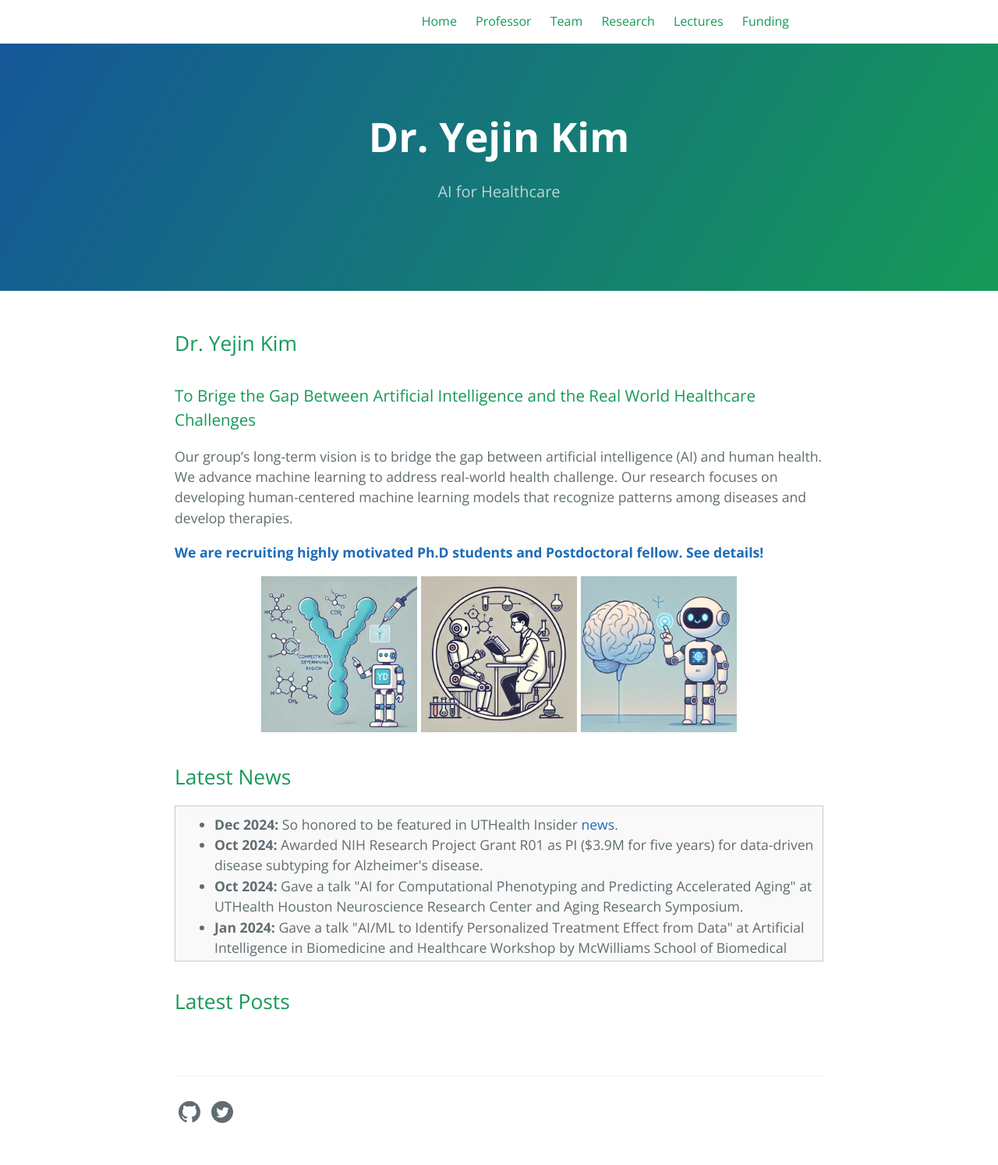
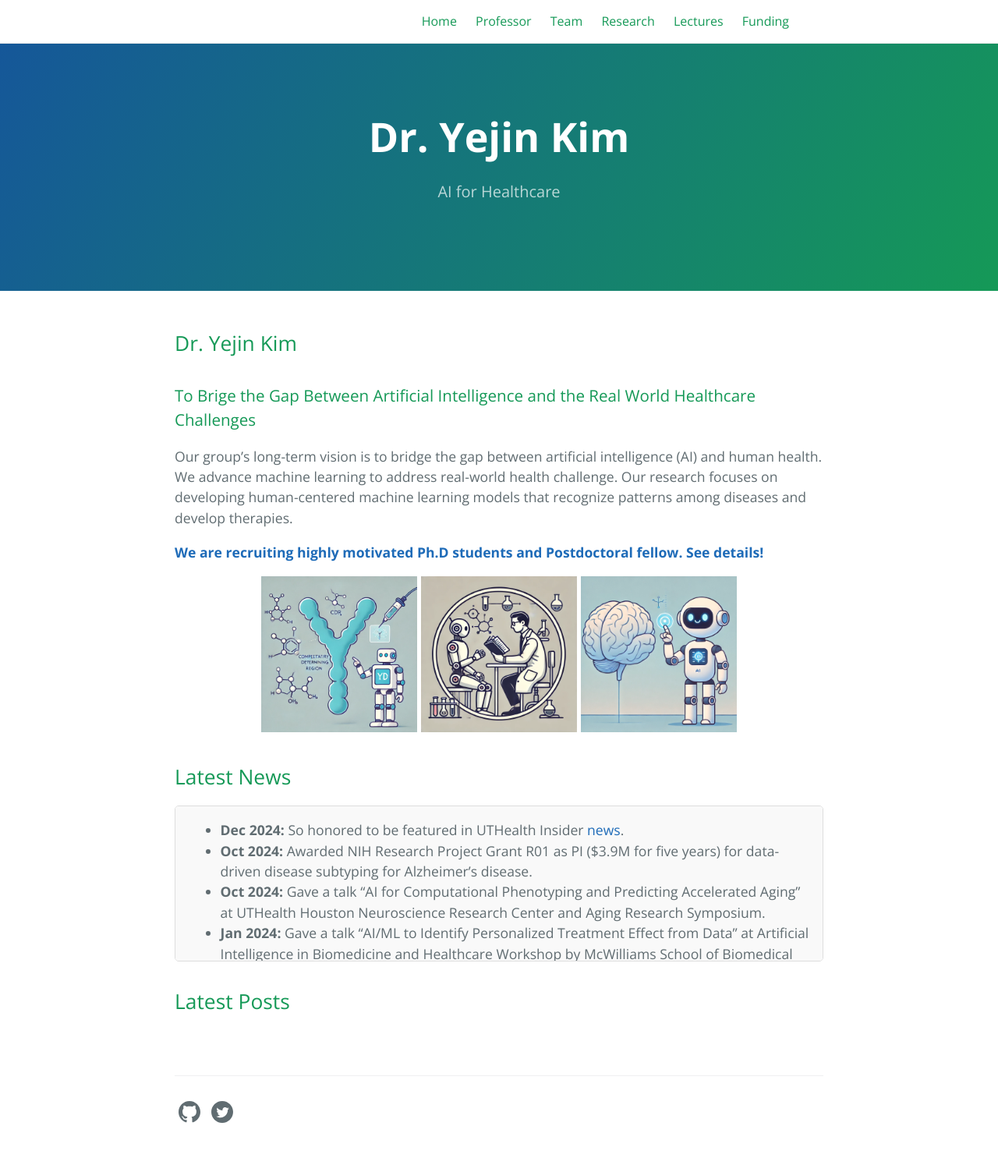
Before and after one commit to yejinjkim/yejinjkim.github.io, a Jekyll site: the page built from index.md, in a window 1280 px wide. Shown: the whole page at 78% size. Built offline with Jekyll 4.4.1, drawn with Linux system fonts in a browser that asks for light colours; our own code applies the rules of GitHub Pages for plain Markdown files.

Commit message:
update publication list

```diff
--- a/assets/css/style.scss
+++ b/assets/css/style.scss
@@ -40,7 +40,7 @@
 .research-box {
   display: block;
   text-align: center;
-  width: 300px;
+  width: 250px;
   border: 1px solid #ddd;
   border-radius: 5px;
   overflow: hidden;
@@ -65,3 +65,14 @@
   margin: 0;
   background: #f9f9f9;
 }
+
+
+/* Custom styles for the scroll box in Selected Presentation */
+.scroll-box {
+  max-height: 200px;      // Adjust the height as needed
+  overflow-y: auto;       // This enables vertical scrolling
+  padding: 1em;
+  border: 1px solid #ddd;
+  background-color: #f9f9f9;
+  border-radius: 5px;
+}
--- a/index.md
+++ b/index.md
@@ -17,27 +17,26 @@
 
 ## Latest News
 
-<div style="max-height: 200px; overflow-y: auto; border: 1px solid #ccc; padding: 10px; background-color: #f9f9f9;">
-  <ul>
-    <li><strong>Dec 2024:</strong> So honored to be featured in UTHealth Insider <a href="https://www.linkedin.com/feed/update/urn:li:activity:7274468512646017024/">news</a>.</li>
-    <li><strong>Oct 2024:</strong> Awarded NIH Research Project Grant R01 as PI ($3.9M for five years) for data-driven disease subtyping for Alzheimer's disease.</li>
-    <li><strong>Oct 2024:</strong> Gave a talk "AI for Computational Phenotyping and Predicting Accelerated Aging" at UTHealth Houston Neuroscience Research Center and Aging Research Symposium.</li>
-    <li><strong>Jan 2024:</strong> Gave a talk "AI/ML to Identify Personalized Treatment Effect from Data" at Artificial Intelligence in Biomedicine and Healthcare Workshop by McWilliams School of Biomedical Informatics, UTHealth Houston.</li>
-    <li><strong>Nov 2023:</strong> Awarded NIH Research Project Grant R01 as PI ($4M for five years) on federated learning for multiple clinical data.</li>
-    <li><strong>Aug 2023:</strong> Our work, <a href="https://arxiv.org/abs/2304.10946">CancerGPT</a>, was invited for a talk at <a href="https://www.pathai.com">PathAI</a>.</li>
-    <li><strong>May 2023:</strong> Gave an invited talk at <a href="https://www2023.thewebconf.org">The Web Conference 2023 Health Day</a>.</li>
-    <li><strong>Mar 2023:</strong> Gave an invited talk at BERD Core, UTHealth McGovern Medical School, and Data Science Core at SBMI.</li>
-    <li><strong>Mar 2023:</strong> Honored to serve as a grant review panelist for United Kingdom Research and Innovation.</li>
-    <li><strong>Nov 2022:</strong> Served as a grant review panelist for AI in Healthcare (Fonds de recherche du Québec & Ministry of Innovation, Science & Technology - Israel).</li>
-    <li><strong>Nov 2022:</strong> Gave a talk at <a href="https://www.aihealthconference.com">AI in Health Conference</a>, organized by Rice Ken Kennedy Institute.</li>
-    <li><strong>Sep 2022:</strong> Our vaccine and Alzheimer's study was invited to testify before the U.S. Department of Health & Human Services.</li>
-    <li><strong>Jan 2021:</strong> Top 10% most cited <i>PLoS One</i> article in 2016 <a href="http://journals.plos.org/plosone/article?id=10.1371/journal.pone.0159788">[paper]</a>.</li>
-    <li><strong>Jul 2020:</strong> Selected as an AAIC 2020 Highlighted Poster.</li>
-    <li><strong>Jul 2020:</strong> Our team's vaccine and Alzheimer's study was covered by <a href="https://www.npr.org/sections/health-shots/2020/07/27/894731147/flu-shot-and-pneumonia-vaccine-might-reduce-alzheimers-risk-research-shows">NPR</a>, <a href="https://www.cnn.com/2020/07/27/health/flu-pneumonia-shot-lowers-alzheimers-risk-wellness/index.html">CNN</a>, and <a href="https://www.sciencedaily.com/releases/2022/06/220624123814.htm">ScienceDaily</a>.</li>
-    <li><strong>Apr 2020:</strong> Ranked 2nd in the International <a href="https://www.synapse.org/#!Synapse:syn20940518/wiki/596265">DREAM Challenge for Drug Repurposing</a>.</li>
-    <li><strong>Jan 2020:</strong> Served as a grant review panelist for <a href="https://www.fnr.lu/international-cooperation/nsf/">Luxembourg National Science Foundation</a>.</li>
-    <li><strong>Nov 2020:</strong> Gave a talk at <a href="https://www.aihealthconference.com">AI in Health Conference</a>, organized by Rice Ken Kennedy Institute.</li>
-    <li><strong>Sep 2019:</strong> Initiated the <a href="https://sbmi.uth.edu/datathon/">SBMI Datathon Series</a> as an organizer.</li>
-    <li><strong>Sep 2019:</strong> Awarded Robert Wood Johnson Foundation Health Data 4 Action grant as PI.</li>
-  </ul>
+
+<div class="scroll-box" markdown="1">
+- **Dec 2024:** So honored to be featured in UTHealth Insider [news](https://www.linkedin.com/feed/update/urn:li:activity:7274468512646017024/).
+- **Oct 2024:** Awarded NIH Research Project Grant R01 as PI ($3.9M for five years) for data-driven disease subtyping for Alzheimer's disease.
+- **Oct 2024:** Gave a talk "AI for Computational Phenotyping and Predicting Accelerated Aging" at UTHealth Houston Neuroscience Research Center and Aging Research Symposium.
+- **Jan 2024:** Gave a talk "AI/ML to Identify Personalized Treatment Effect from Data" at Artificial Intelligence in Biomedicine and Healthcare Workshop by McWilliams School of Biomedical Informatics, UTHealth Houston.
+- **Nov 2023:** Awarded NIH Research Project Grant R01 as PI ($4M for five years) on federated learning for multiple clinical data.
+- **Aug 2023:** Our work, [CancerGPT](https://arxiv.org/abs/2304.10946), was invited for a talk at [PathAI](https://www.pathai.com).
+- **May 2023:** Gave an invited talk at [The Web Conference 2023 Health Day](https://www2023.thewebconf.org).
+- **Mar 2023:** Gave an invited talk at BERD Core, UTHealth McGovern Medical School, and Data Science Core at SBMI.
+- **Mar 2023:** Honored to serve as a grant review panelist for United Kingdom Research and Innovation.
+- **Nov 2022:** Served as a grant review panelist for AI in Healthcare (Fonds de recherche du Québec & Ministry of Innovation, Science & Technology - Israel).
+- **Nov 2022:** Gave a talk at [AI in Health Conference](https://www.aihealthconference.com), organized by Rice Ken Kennedy Institute.
+- **Sep 2022:** Our vaccine and Alzheimer's study was invited to testify before the U.S. Department of Health & Human Services.
+- **Jan 2021:** Top 10% most cited *PLoS One* article in 2016 [paper](http://journals.plos.org/plosone/article?id=10.1371/journal.pone.0159788).
+- **Jul 2020:** Selected as an AAIC 2020 Highlighted Poster.
+- **Jul 2020:** Our team's vaccine and Alzheimer's study was covered by [NPR](https://www.npr.org/sections/health-shots/2020/07/27/894731147/flu-shot-and-pneumonia-vaccine-might-reduce-alzheimers-risk-research-shows), [CNN](https://www.cnn.com/2020/07/27/health/flu-pneumonia-shot-lowers-alzheimers-risk-wellness/index.html), and [ScienceDaily](https://www.sciencedaily.com/releases/2022/06/220624123814.htm).
+- **Apr 2020:** Ranked 2nd in the International [DREAM Challenge for Drug Repurposing](https://www.synapse.org/#!Synapse:syn20940518/wiki/596265).
+- **Jan 2020:** Served as a grant review panelist for [Luxembourg National Science Foundation](https://www.fnr.lu/international-cooperation/nsf/).
+- **Nov 2020:** Gave a talk at [AI in Health Conference](https://www.aihealthconference.com), organized by Rice Ken Kennedy Institute.
+- **Sep 2019:** Initiated the [SBMI Datathon Series](https://sbmi.uth.edu/datathon/) as an organizer.
+- **Sep 2019:** Awarded Robert Wood Johnson Foundation Health Data 4 Action grant as PI.
 </div>
```
Also changed, not shown: research.md (+8 -1 lines), assets/images/team/yaobin.jpg (added).
